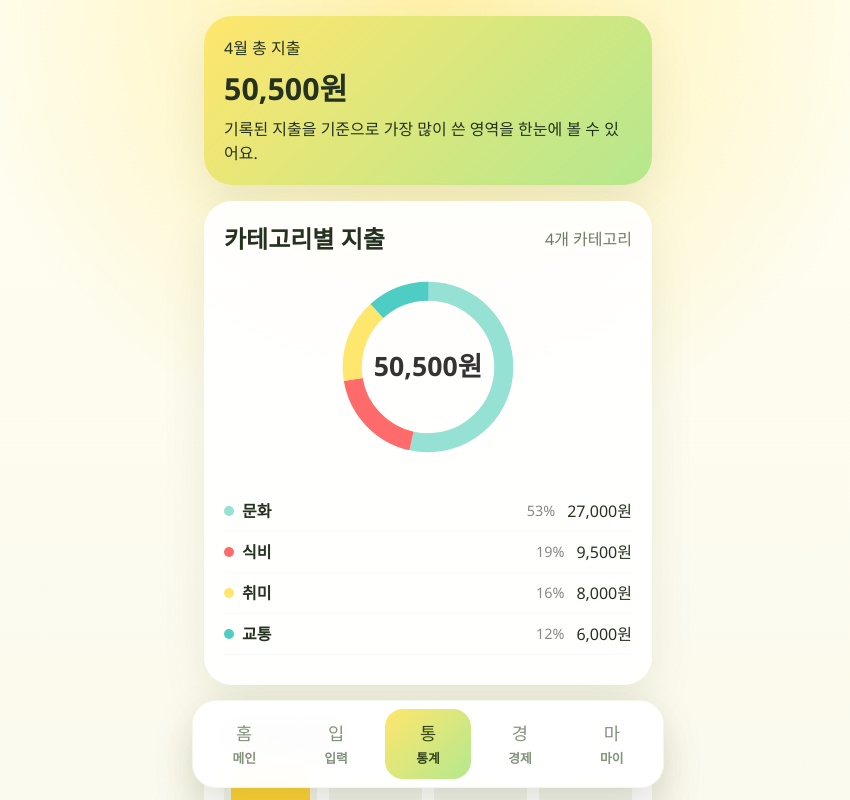
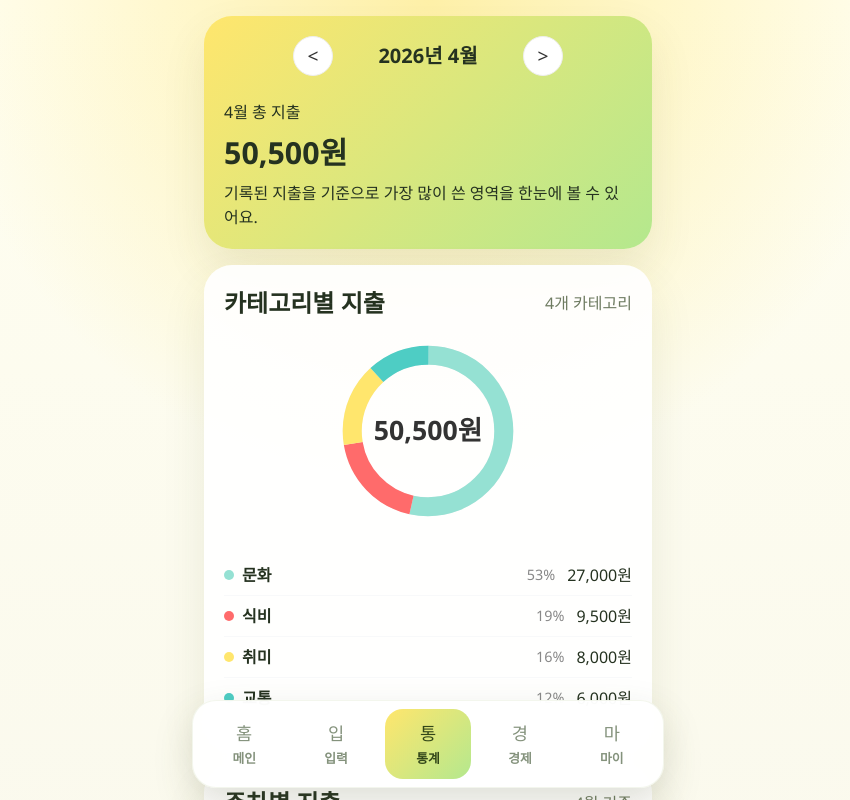
Before and after one commit to wosyh18/KB-Skeleton-Project-ChagokChagok, a Vue app: page /stats in a window 1280 px wide. Shown: the top 800 px of the page, without its empty margins (212-1062 px from the left). Built offline with nearby package versions, Linux system fonts and the light colour scheme; sample sign-in values are in the browser's storage.

Commit message:
[#10]feat(통계): 월 선택 버튼 생성

```diff
--- a/src/pages/StatsPage.vue
+++ b/src/pages/StatsPage.vue
@@ -7,11 +7,28 @@ import WeeklySpendingChart from '@/components/stats/WeeklySpendingChart.vue'
 import { useFinanceStore } from '@/store/finance'
 
 const financeStore = useFinanceStore()
-const { transactions, currentMonthTotalExpense } = storeToRefs(financeStore)
+const { transactions, currentMonthTotalExpense, selectedMonth } = storeToRefs(financeStore)
+
+const displayMonthFull = computed(() => {
+  if (!selectedMonth.value) return ''
+  const [year, month] = selectedMonth.value.split('-')
+  return `${year}년 ${Number(month)}월`
+})
+
+const displayMonthShort = computed(() => {
+  if (!selectedMonth.value) return ''
+  const [_, month] = selectedMonth.value.split('-')
+  return `${Number(month)}월`
+})
+
+const filteredTransactions = computed(() => {
+  if (!selectedMonth.value) return []
+  return transactions.value.filter((t) => t.date.startsWith(selectedMonth.value))
+})
 
 const categoryData = computed(() => {
   const summary = {}
-  transactions.value
+  filteredTransactions.value
     .filter((item) => item.type === 'expense')
     .forEach((item) => {
       summary[item.category] = (summary[item.category] || 0) + item.amount
@@ -36,7 +53,7 @@ const weeklyData = computed(() => {
 
   return weeks.map((week) => ({
     label: week.label,
-    value: transactions.value
+    value: filteredTransactions.value
       .filter((item) => item.type === 'expense')
       .filter((item) => {
         const day = Number(item.date.split('-')[2])
@@ -51,12 +68,28 @@ const maxWeeklyValue = computed(() => Math.max(...weeklyData.value.map((item) =>
 function weeklyHeight(value) {
   return `${Math.max((value / maxWeeklyValue.value) * 100, 8)}%`
 }
+
+function changeMonth(delta) {
+  if (!selectedMonth.value) return
+  const [year, month] = selectedMonth.value.split('-').map(Number)
+  const date = new Date(year, month - 1 + delta, 1)
+
+  const nextYear = date.getFullYear()
+  const nextMonth = String(date.getMonth() + 1).padStart(2, '0')
+
+  financeStore.setSelectedMonth(`${nextYear}-${nextMonth}`)
+}
 </script>
 
 <template>
   <section class="content-page stats-page">
     <div class="section-card accent-card">
-      <span>4월 총 지출</span>
+      <div class="month-navigation">
+        <button class="nav-btn" @click="changeMonth(-1)">&lt;</button>
+        <h2 class="current-month-display">{{ displayMonthFull }}</h2>
+        <button class="nav-btn" @click="changeMonth(1)">&gt;</button>
+      </div>
+      <span>{{ displayMonthShort }} 총 지출</span>
       <h1>{{ currentMonthTotalExpense.toLocaleString() }}원</h1>
       <p>기록된 지출을 기준으로 가장 많이 쓴 영역을 한눈에 볼 수 있어요.</p>
     </div>
@@ -67,8 +100,46 @@ function weeklyHeight(value) {
     <InfoTipCard
       icon="요약"
       title="문화와 식비 지출이 크다면 예산을 따로 잡아보세요."
-      description="자주 쓰는 카테고리 한두 개만 먼저 관리해도 소비 습관이 훨씬 선명해집니다."
+      description="자주 쓰는 카테고리만 먼저 관리해도 소비 습관이 훨씬 선명해집니다."
       secondary
     />
   </section>
 </template>
+
+<style scoped>
+.month-navigation {
+  display: flex;
+  justify-content: center;
+  align-items: center;
+  gap: 20px;
+  margin-bottom: 24px;
+}
+
+.current-month-display {
+  font-size: 1.25rem;
+  font-weight: 700;
+  margin: 0;
+  min-width: 150px;
+  text-align: center;
+}
+
+.nav-btn {
+  background: #fff;
+  border: 1px solid #eee;
+  border-radius: 50%;
+  width: 40px;
+  height: 40px;
+  display: flex;
+  align-items: center;
+  justify-content: center;
+  cursor: pointer;
+  font-size: 1.2rem;
+  transition: all 0.2s;
+  color: #333;
+}
+
+.nav-btn:hover {
+  background-color: #f8f9fa;
+  border-color: #ddd;
+}
+</style>
--- a/src/store/finance.js
+++ b/src/store/finance.js
@@ -9,11 +9,12 @@ export const useFinanceStore = defineStore('finance', {
     monthlyGoal: 150000,
     points: 500,
     transactions: [],
+    selectedMonth: '2026-04',
   }),
   getters: {
     currentMonthTotalExpense(state) {
       return state.transactions
-        .filter((item) => item.type === 'expense' && item.date.startsWith('2026-04'))
+        .filter((item) => item.type === 'expense' && item.date.startsWith(state.selectedMonth))
         .reduce((sum, item) => sum + item.amount, 0)
     },
     totalIncome(state) {
@@ -26,6 +27,9 @@ export const useFinanceStore = defineStore('finance', {
     },
   },
   actions: {
+    setSelectedMonth(month) {
+      this.selectedMonth = month
+    },
     initialize() {
       if (this.initialized) return
 
```
